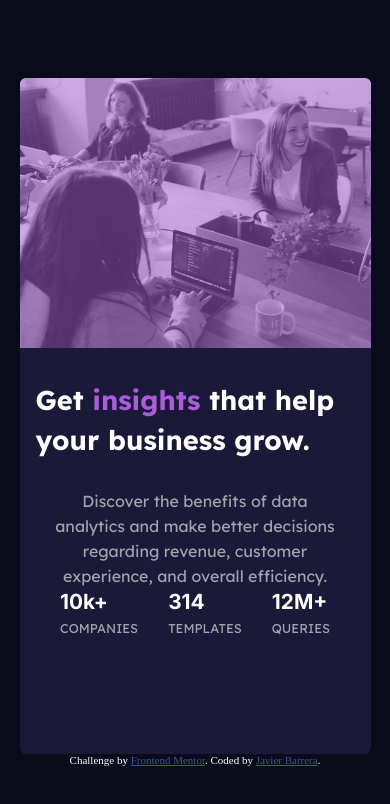
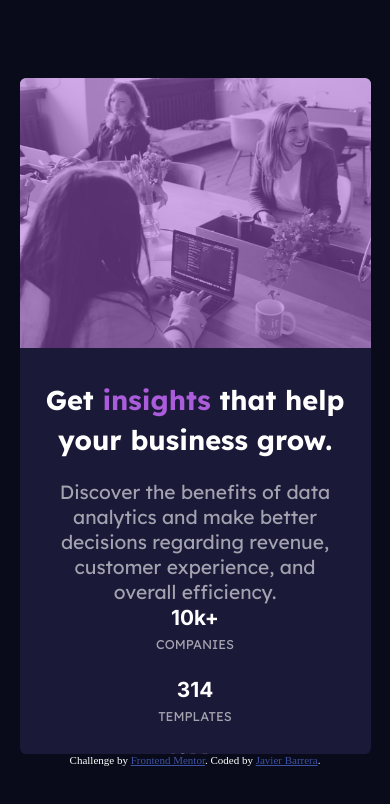
Before and after one commit to javierb256/Stats-preview-card-component, a plain HTML site: page index.html in a window 390 px wide. Drawn offline with Linux system fonts and the light colour scheme.

Commit message:
worked on mobile view for tablets

```diff
--- a/styles.css
+++ b/styles.css
@@ -250,6 +250,10 @@ body {
     justify-content: start;
   }
 
+  .container h1 {
+    text-align: center;
+  }
+
   .data, .banner {
     width: 100%;
     height: 40%;
@@ -258,10 +262,22 @@ body {
   .data {
     align-items: center;
     padding: 2rem 1rem;
+    height: 100%;
   }
 
   .data > p {
     width: 90%;
     text-align: center;
+    font-size: 1.2rem;
+    margin-top: 1.2rem;
+    /* margin-bottom: 1.5rem; */
+  }
+
+  .stat-container{
+    flex-direction: column;
+    justify-content: center;
+    align-items: center;
+    text-align: center;
+    gap: 25px;
   }
 }
```
